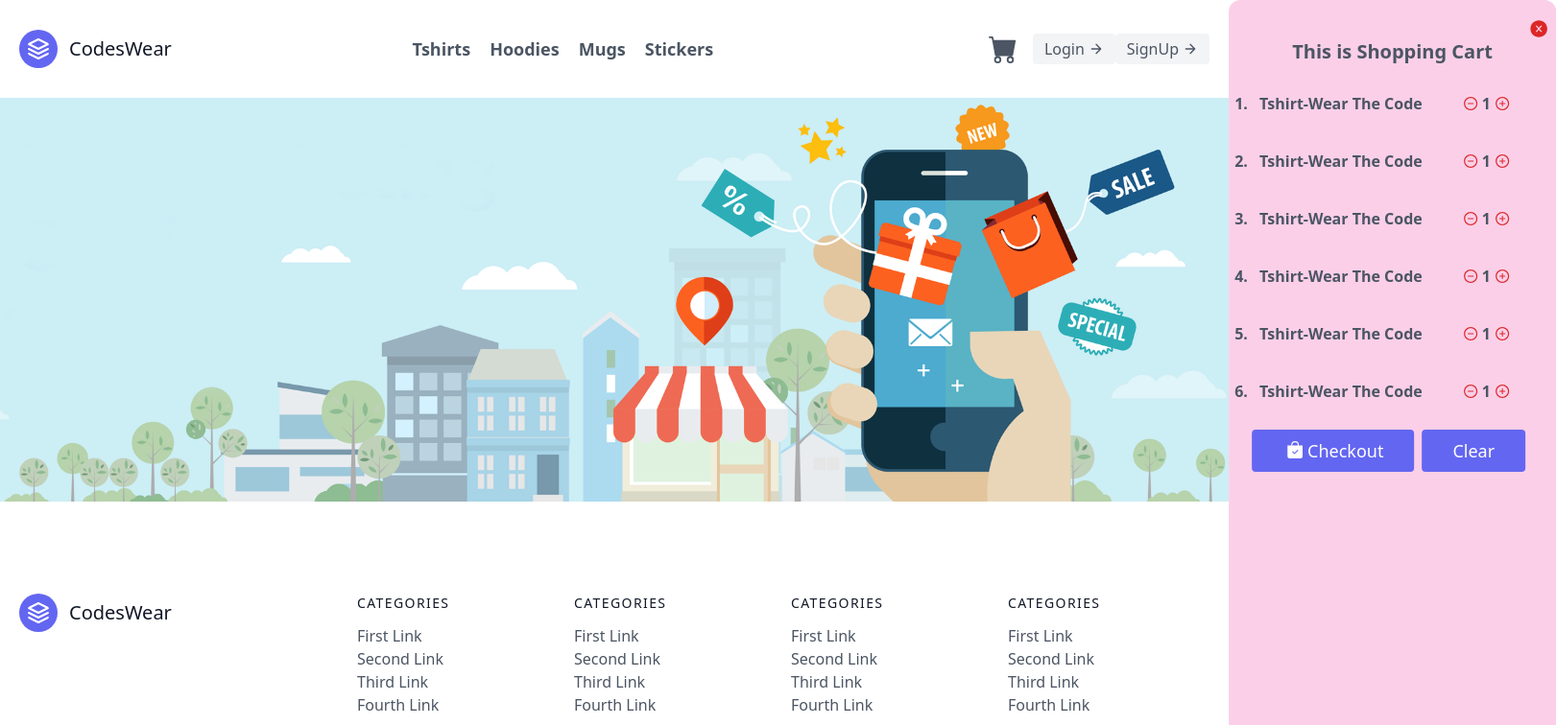
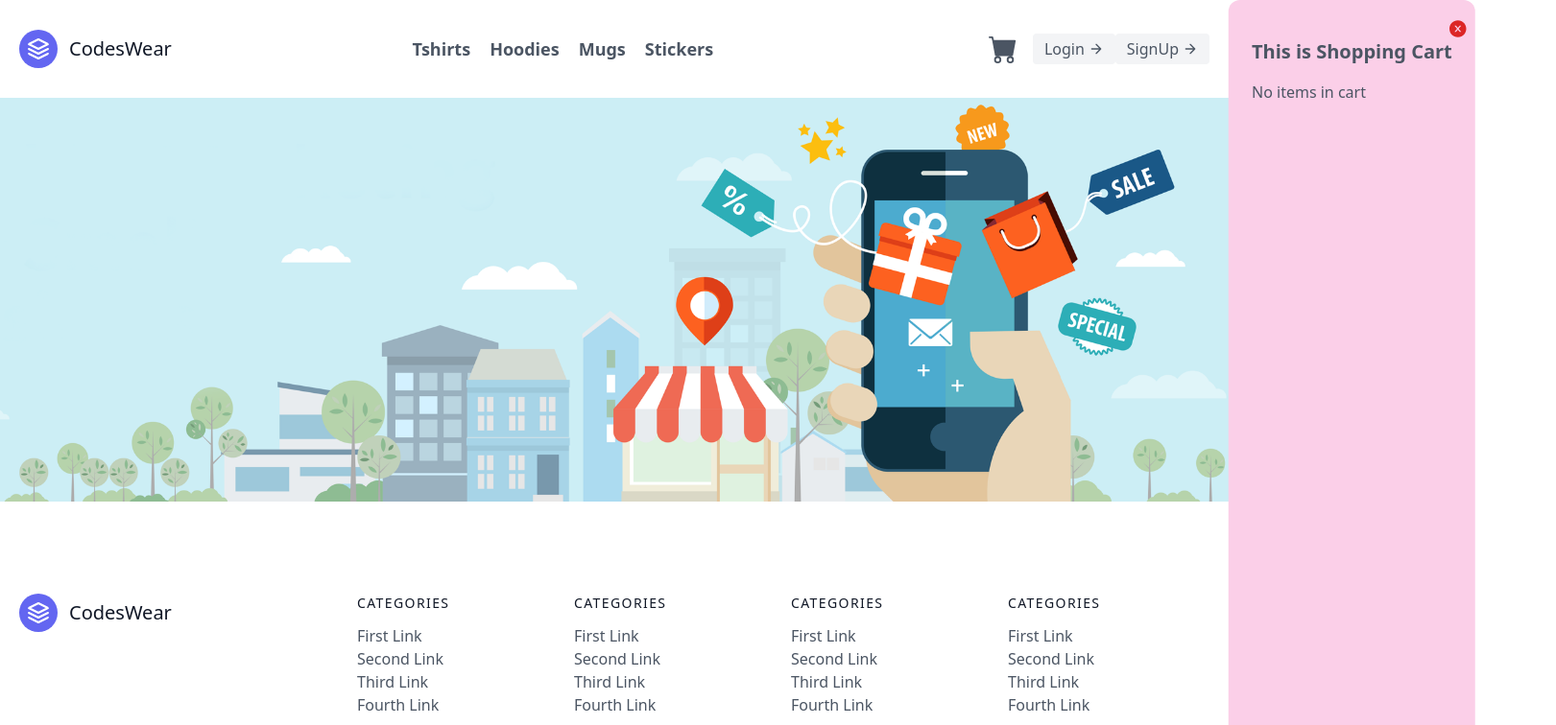
Before and after one commit to achintyamishra01/onlineDukaan, a Next.js app: page / in a window 1280 px wide. Shown: the top 756 px of the page at 96% size, 1621 px wide, since content can reach past the window. Built offline with nearby package versions, Linux system fonts and the light colour scheme.

Commit message:
uptoCartStateAndFunctionsOfCart

```diff
--- a/components/Navbar.js
+++ b/components/Navbar.js
@@ -3,7 +3,8 @@ import Link from "next/link"
 import { BsFillCartFill ,BsFillBagCheckFill} from 'react-icons/bs';
 import{AiFillCloseCircle,AiOutlinePlusCircle,AiOutlineMinusCircle} from 'react-icons/ai'
 import { useRef } from 'react';
-const Navbar = () => {
+const Navbar = ({cart,addToCart,removeFromCart,clearCart,subTotal}) => {
+
   const toggleCart=()=>{
 
       if(ref.current.classList.contains("translate-x-full")){
@@ -36,76 +37,33 @@ const Navbar = () => {
         </nav>
         <div onClick={toggleCart}>
         <BsFillCartFill className='mx-2 text-3xl sm:m-4 cursor-pointer'></BsFillCartFill></div>
-        <div ref={ref} className="w-70 h-full  sidecart absolute top-0 right-0 bg-pink-200 px-6 py-10 transform transition-transform translate-x-full  rounded-xl" style={{"z-index":"1"}}>
+        <div ref={ref} className="w-70 h-full  sidecart absolute top-0 right-0 bg-pink-200 px-6 py-10 transform transition-transform translate-x-full  rounded-xl" style={{"zIndex":"1"}}>
 
           <h2 className='font-bold text-xl text-center'>This is Shopping Cart</h2>
           <span onClick={toggleCart} className="absolute top-5 right-2 cursor-pointer text-xl"><AiFillCloseCircle className="text-red-600"/></span>
           <ol className='list-decimal font-semibold'>
-            <li>
+            {Object.keys(cart).length==0 && <div className='my-4 font-normal'>
+              No items in cart
+              </div>}
+            {Object.keys(cart).map((k)=>{return <li key={k}>
               <div className="item flex my-5">
               <div className='w-2/3 p-2 font-semibold '>
-              Tshirt-Wear The Code
+              {cart[k].name} {cart[k].size}
               </div>
               <div className='w-1/3  flex items-center justify-center '>
-             <AiOutlineMinusCircle className="mx-1 cursor-pointer  text-red-600"></AiOutlineMinusCircle>1<AiOutlinePlusCircle className='mx-1 cursor-pointer text-red-600'></AiOutlinePlusCircle>
+             <AiOutlineMinusCircle className="mx-1 cursor-pointer  text-red-600" onClick={()=>{removeFromCart(k,1,cart[k].price,cart[k].name,cart[k].size,cart[k].variant)}}></AiOutlineMinusCircle>{cart[k].qty}<AiOutlinePlusCircle className='mx-1 cursor-pointer text-red-600' onClick={()=>{addToCart(k,1,cart[k].price,cart[k].name,cart[k].size,cart[k].variant)}}></AiOutlinePlusCircle>
               </div>
               </div>
-              </li>
-              <li>
-              <div className="item flex my-5">
-              <div className='w-2/3 p-2 font-semibold '>
-              Tshirt-Wear The Code
-              </div>
-              <div className='w-1/3  flex items-center justify-center'>
-              <AiOutlineMinusCircle className="mx-1 cursor-pointer  text-red-600"></AiOutlineMinusCircle>1<AiOutlinePlusCircle className='mx-1 cursor-pointer text-red-600'></AiOutlinePlusCircle>
-              </div>
-              </div>
-              </li>
-              <li>
-              <div className="item flex my-5">
-              <div className='w-2/3 p-2 font-semibold '>
-              Tshirt-Wear The Code
-              </div>
-              <div className='w-1/3  flex items-center justify-center'>
-              <AiOutlineMinusCircle className="mx-1 cursor-pointer  text-red-600"></AiOutlineMinusCircle>1<AiOutlinePlusCircle className='mx-1 cursor-pointer text-red-600'></AiOutlinePlusCircle>
-              </div>
-              </div>
-              </li>
-              <li>
-              <div className="item flex my-5">
-              <div className='w-2/3 p-2 font-semibold '>
-              Tshirt-Wear The Code
-              </div>
-              <div className='w-1/3  flex items-center justify-center'>
-              <AiOutlineMinusCircle className="mx-1 cursor-pointer  text-red-600"></AiOutlineMinusCircle>1<AiOutlinePlusCircle className='mx-1 cursor-pointer text-red-600'></AiOutlinePlusCircle>
-              </div>
-              </div>
-              </li>
-              <li>
-              <div className="item flex my-5">
-              <div className='w-2/3 p-2 font-semibold '>
-              Tshirt-Wear The Code
-              </div>
-              <div className='w-1/3  flex items-center justify-center'>
-              <AiOutlineMinusCircle className="mx-1 cursor-pointer  text-red-600"></AiOutlineMinusCircle>1<AiOutlinePlusCircle className='mx-1 cursor-pointer text-red-600'></AiOutlinePlusCircle>
-              </div>
-              </div>
-              </li>
-              <li>
-              <div className="item flex my-5">
-              <div className='w-2/3 p-2 font-semibold '>
-              Tshirt-Wear The Code
-              </div>
-              <div className='w-1/3  flex items-center justify-center'>
-              <AiOutlineMinusCircle className="mx-1 cursor-pointer  text-red-600"></AiOutlineMinusCircle>1<AiOutlinePlusCircle className='mx-1 cursor-pointer text-red-600'></AiOutlinePlusCircle>
-              </div>
-              </div>
-              </li>
+              </li>})}
+
+
+
 
           </ol>
-          <div className='flex'>
+          {Object.keys(cart).length!=0 && <div className='flex'>
           <button className="flex mx-auto text-white bg-indigo-500 border-0 py-2 px-8 focus:outline-none hover:bg-indigo-600 rounded text-lg mr-2"><BsFillBagCheckFill className='mt-1 mx-1'></BsFillBagCheckFill>Checkout</button>
-          <button className="flex mx-auto text-white bg-indigo-500 border-0 py-2 px-8 focus:outline-none hover:bg-indigo-600 rounded text-lg mr-2">Clear</button></div>
+
+          <button onClick={clearCart}className="flex mx-auto text-white bg-indigo-500 border-0 py-2 px-8 focus:outline-none hover:bg-indigo-600 rounded text-lg mr-2">Clear</button></div>}
         </div>
         <button className="inline-flex items-center bg-gray-100 border-0 py-1 px-3 focus:outline-none hover:bg-gray-200 rounded text-base mt-4 md:mt-0">Login
           <svg fill="none" stroke="currentColor" strokeLinecap="round" strokeLinejoin="round" strokeWidth="2" className="w-4 h-4 ml-1" viewBox="0 0 24 24">
--- a/pages/Products/[slug].js
+++ b/pages/Products/[slug].js
@@ -2,14 +2,15 @@ import React from 'react'
 import { useState } from 'react'
 import { useRouter } from 'next/router'
 
-const Slug = () => {
+const Slug = ({addToCart}) => {
   const router = useRouter()
   const { slug } = router.query
 
-  //to check delviery at particular pincode
-  const [pin, setPin] = useState();
+  //to check delivery at particular pincode
+  const [pin, setPin] = useState(0);
   const [service, setService] = useState();
-const checkService=async()=>{
+const checkService=async(e)=>{
+
   let pins=await fetch("http://localhost:3000/api/pincode");
   let pinJson=await pins.json();
 
@@ -23,11 +24,14 @@ const checkService=async()=>{
 
   }
 
+
 }
 const onChangePin=(e)=>{
 
   setPin(e.target.value);
 }
+
+
   return <><section className="text-gray-600 body-font overflow-hidden">
   <div className="container px-5 py-16 mx-auto">
     <div className="lg:w-4/5 mx-auto flex flex-wrap">
@@ -97,9 +101,10 @@ const onChangePin=(e)=>{
             </div>
           </div>
         </div>
-        <div className="flex">
-          <span className="title-font font-medium text-2xl text-gray-900">$58.00</span>
-          <button className="flex ml-auto text-white bg-indigo-500 border-0 py-2 px-6 focus:outline-none hover:bg-indigo-600 rounded">Button</button>
+        <div className="md:flex">
+          <span className="title-font font-medium text-2xl text-gray-900">₹ 999.00</span>
+          <button onClick={()=>{addToCart(slug,1,999,"adidas","xl","blue")}} className="flex ml-auto text-white bg-indigo-500 border-0 py-2 px-6 focus:outline-none hover:bg-indigo-600 rounded">Add to Cart</button>
+          <button className="flex ml-auto text-white bg-indigo-500 border-0 py-2 px-6 focus:outline-none hover:bg-indigo-600 rounded">Buy Now</button>
           <button className="rounded-full w-10 h-10 bg-gray-200 p-0 border-0 inline-flex items-center justify-center text-gray-500 ml-4">
             <svg fill="currentColor" strokeLinecap="round" strokeLinejoin="round" strokeWidth="2" className="w-5 h-5" viewBox="0 0 24 24">
               <path d="M20.84 4.61a5.5 5.5 0 00-7.78 0L12 5.67l-1.06-1.06a5.5 5.5 0 00-7.78 7.78l1.06 1.06L12 21.23l7.78-7.78 1.06-1.06a5.5 5.5 0 000-7.78z"></path>
@@ -107,14 +112,15 @@ const onChangePin=(e)=>{
           </button>
         </div>
         <div className="pin mt-6 flex space-x-2 text-sm">
-          <input placeholder='Enter your Pincode' onChange={onChangePin} className='px-2 border-2 border-blue-400 rounded-md' type="number"></input>
-          <button onClick={checkService}className='text-white bg-indigo-500 border-0 py-2 px-6 focus:outline-none hover:bg-indigo-600 rounded'>Check</button>
+          <input placeholder='Enter your Pincode' onChange={onChangePin} className='px-2 border-2 border-blue-400 rounded-md h-9' type="number"></input>
+
+          {(pin.length>5)&&<button onClick={checkService} id="bt1"className='text-white bg-indigo-500 border-0 py-2 px-6 focus:outline-none hover:bg-indigo-600 rounded'  >Check</button>}
         </div>
-       { (service==false && service!=null)&&<div className='text-red-700 text-sm mt-3'>
+       { (service==false && service!=null && pin.length>5)&&<div className='text-red-700 text-sm mt-3'>
           Sorry! We will be here Soon
         </div>}
 
-       { (service==true && service!=null)&&<div className='text-green-700 text-sm mt-3'>
+       { (service==true && service!=null && pin.length>5)&&<div className='text-green-700 text-sm mt-3'>
           Yay! We deliver Here
         </div>}
       </div>
--- a/pages/_app.js
+++ b/pages/_app.js
@@ -1,9 +1,87 @@
 import Navbar from '../components/Navbar'
 import Footer from '../components/Footer'
 import '../styles/globals.css'
+import { useState, useEffect } from 'react'
 
 function MyApp({ Component, pageProps }) {
-  return <><Navbar/><Component {...pageProps} /><Footer></Footer> </>
+  const [cart, setCart] = useState({})
+  const [subTotal, setsubTotal] = useState(0)
+
+  // What does useEffect do? By using this Hook, you tell React that your component needs to do something after render
+  useEffect(() => {
+    console.log("hey i am a useEffect from _app.js")
+    try {
+      if (localStorage.getItem("cart")) {
+        setCart(JSON.parse(localStorage.getItem("cart"))) //since item in local storage is i the form of string
+      }
+      else {
+
+      }
+    } catch (error) {
+      console.log(error)
+      localStorage.clear();
+    }
+    if (localStorage.getItem("cart")) {
+      setCart(JSON.parse(localStorage.getItem("cart"))) //since item in local storage is i the form of string
+    }
+    else {
+
+    }
+  }, [])
+
+
+  //to save the exisiting state of cart
+  const saveCart = (myCart) => {
+    localStorage.setItem("cart", JSON.stringify(myCart)) //Since in local storage items are saved in the form of string thats"why stringify is used
+    let subt=0;
+    let keys=Object.keys(myCart);
+    console.log( keys)
+    for (let index = 0; index < keys.length; index++) {
+      subt+=myCart[keys[index]].price * myCart[keys[index]].qty;
+
+    }
+    setsubTotal(subt)
+  }
+  //add items to cart
+  const addToCart = (itemCode, qty, price, name, size, variant) => {
+    console.log("hey i am addTo Cart")
+    let newCart = cart;
+    if (itemCode in cart) {
+      newCart[itemCode].qty = cart[itemCode].qty + qty;
+    }
+    else {
+      newCart[itemCode] = { qty: 1, price, name, size, variant }
+    }
+    setCart(newCart)
+    saveCart(newCart) //method made because if user reloads the page data of the cart is not lost
+  }
+
+  //to clear items in cart
+  const clearCart = () => {
+
+    console.log("cart cleared")
+    setCart({})
+    //why we are not passing myCart in saveCart method : because in js it assured that cart will get updated but when it will be updated depends on js(async nature) thats"why to avoid errors empty opbject is passed
+    saveCart({})
+  }
+
+  const removeFromCart = (itemCode, qty, price, name, size, variant) => {
+    let newCart = cart;
+    if (itemCode in cart) {
+      newCart[itemCode].qty = cart[itemCode].qty - qty;
+    }
+    if (newCart[itemCode].qty <= 0) {
+      delete newCart[itemCode]
+    }
+
+    setCart(newCart)
+    saveCart(newCart)
+
+
+  }
+  return <><Navbar cart={cart} addToCart={addToCart} removeFromCart={removeFromCart} clearCart={clearCart} subTotal={subTotal}   />
+
+  <Component cart={cart} addToCart={addToCart} removeFromCart={removeFromCart} clearCart={clearCart} subTotal={subTotal}  {...pageProps} /><Footer></Footer> </>
 }
 
 export default MyApp
```
